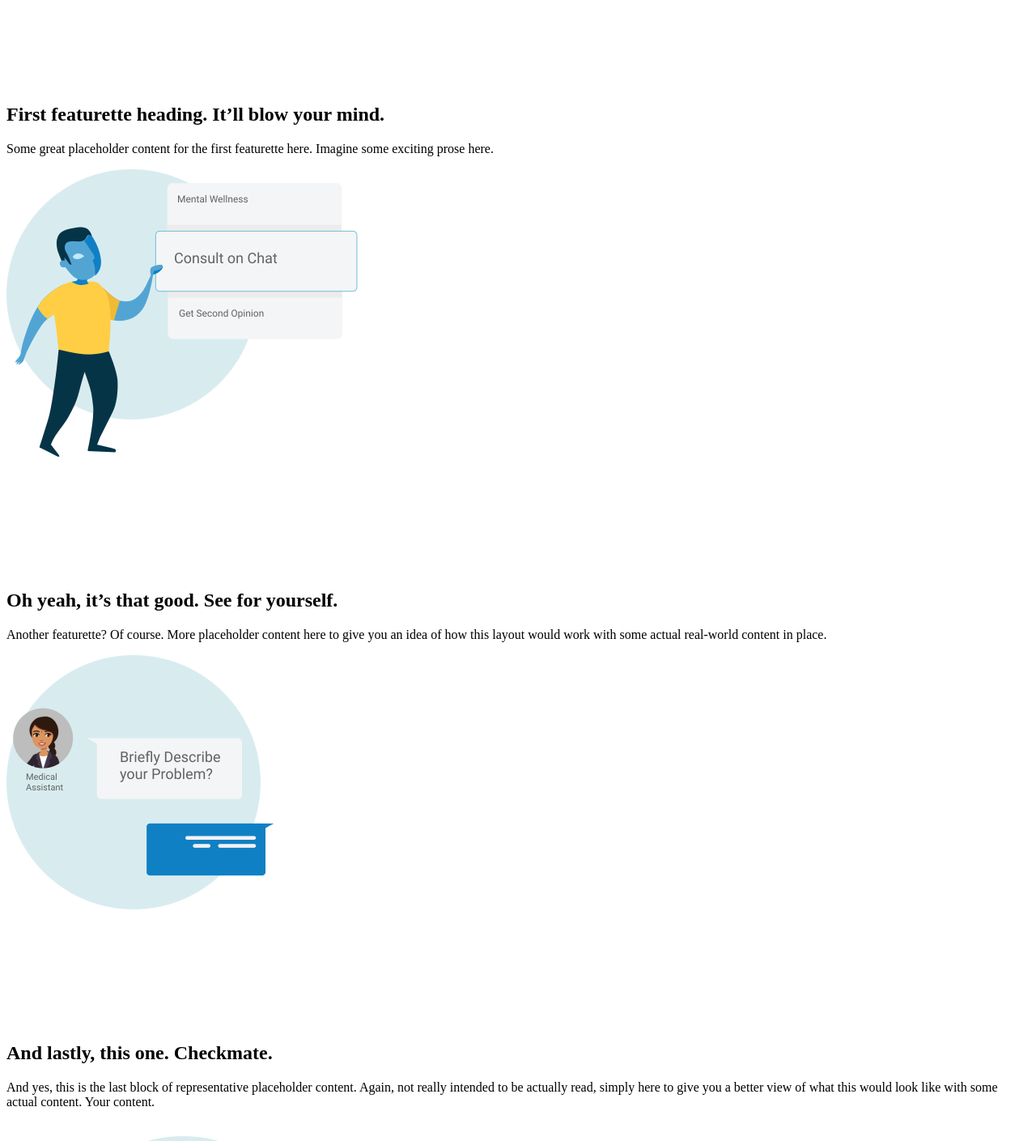
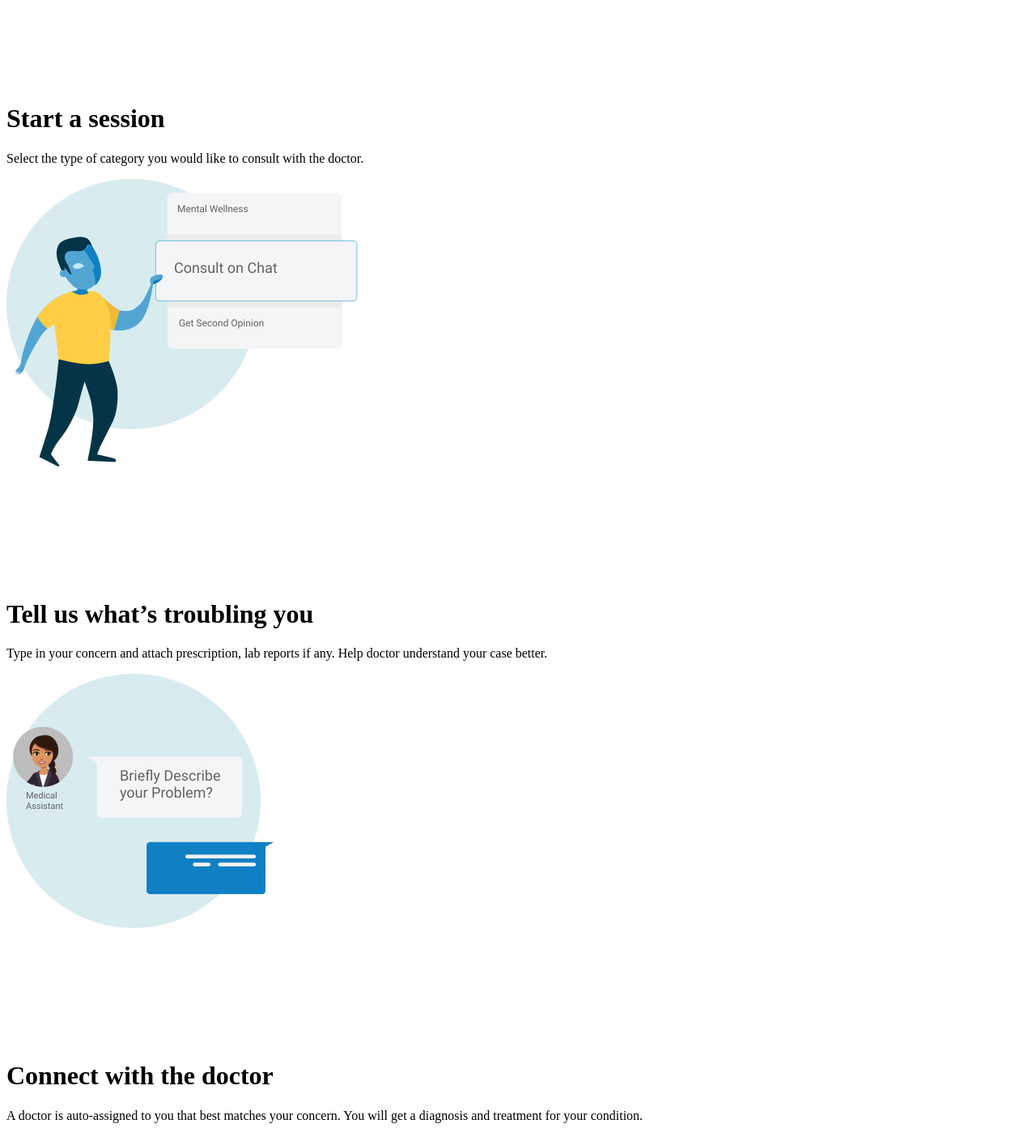
Before and after one commit to AbhaayKaul/Medcare-App, a React (Create React App) app in the folder frontend/: page / in a window 1280 px wide. Shown: the part 2680-4089 px from the top of the page at 81% size. Built offline with nearby package versions, Linux system fonts and the light colour scheme; the HTML template or start-up script is replaced by a standard one.

Commit message:
added animation in frontend

```diff
--- a/frontend/src/components/CatalogueBar.js
+++ b/frontend/src/components/CatalogueBar.js
@@ -1,9 +1,14 @@
-import React from 'react'
+import React, { useEffect } from 'react'
 import { Container } from 'react-bootstrap'
+import Aos from "aos";
+import "aos/dist/aos.css"
 
 const CatalogueBar = () => {
+  useEffect(() => {
+    Aos.init({ duration:1000});
+  },[]);
   return (
-    <Container className="text-center my-5">
+    <Container data-aos="fade-down" className="text-center my-5">
       <div className="row">
         <div className="col-lg-4">
           <i className="far fa-calendar-check fa-9x"></i>
--- a/frontend/src/components/Featurette.js
+++ b/frontend/src/components/Featurette.js
@@ -1,35 +1,34 @@
-import React from 'react'
+import React, { useEffect } from 'react'
 import { Image } from 'react-bootstrap'
-
+import Aos from "aos";
+import "aos/dist/aos.css"
 const Featurette = () => {
+  useEffect(() => {
+    Aos.init({ duration:2500});
+  },[]);
   return (
     <>
       {/* <Container */}
-      <div className="row featurette margin-featurette box">
+      <div data-aos="fade-down" className="row featurette margin-featurette box" >
         <div className="col-md-7">
-          <h2 className="featurette-heading ">
-            First featurette heading.{' '}
-            <span className="text-muted">It’ll blow your mind.</span>
-          </h2>
+          <h1 className="featurette-heading ">
+          Start a session
+          </h1>
           <p className="lead">
-            Some great placeholder content for the first featurette here.
-            Imagine some exciting prose here.
+          Select the type of category you would like to consult with the doctor.
           </p>
         </div>
         <div className="col-md-5">
           <Image src="/images/service-1.png" />
         </div>
       </div>
-      <div className="row featurette margin-featurette box">
+      <div data-aos="fade-right" className="row featurette margin-featurette box">
         <div className="col-md-7 order-md-2">
-          <h2 className="featurette-heading">
-            Oh yeah, it’s that good.{' '}
-            <span className="text-muted">See for yourself.</span>
-          </h2>
+          <h1 className="featurette-heading">
+          Tell us what’s troubling you
+          </h1>
           <p className="lead">
-            Another featurette? Of course. More placeholder content here to give
-            you an idea of how this layout would work with some actual
-            real-world content in place.
+          Type in your concern and attach prescription, lab reports if any. Help doctor understand your case better.
           </p>
         </div>
         <div className="col-md-5 order-md-1">
@@ -37,16 +36,13 @@ const Featurette = () => {
         </div>
       </div>
 
-      <div className="row featurette margin-featurette box">
+      <div data-aos="fade-left" className="row featurette margin-featurette box">
         <div className="col-md-7">
-          <h2 className="featurette-heading">
-            And lastly, this one. <span className="text-muted">Checkmate.</span>
-          </h2>
+          <h1 className="featurette-heading">
+          Connect with the doctor
+          </h1>
           <p className="lead">
-            And yes, this is the last block of representative placeholder
-            content. Again, not really intended to be actually read, simply here
-            to give you a better view of what this would look like with some
-            actual content. Your content.
+          A doctor is auto-assigned to you that best matches your concern. You will get a diagnosis and treatment for your condition.
           </p>
         </div>
         <div className="col-md-5">
@@ -54,16 +50,13 @@ const Featurette = () => {
         </div>
       </div>
 
-      <div className="row featurette margin-featurette box">
+      <div data-aos="fade-up" className="row featurette margin-featurette box">
         <div className="col-md-7 order-md-2">
-          <h2 className="featurette-heading">
-            And lastly, this one. <span className="text-muted">Checkmate.</span>
-          </h2>
+          <h1 className="featurette-heading">
+          Follow up with your doctor.
+          </h1>
           <p className="lead">
-            And yes, this is the last block of representative placeholder
-            content. Again, not really intended to be actually read, simply here
-            to give you a better view of what this would look like with some
-            actual content. Your content.
+          Still, need more clarity? You can follow up with the doctor even after your chat window closes.
           </p>
         </div>
         <div className="col-md-5">
--- a/package.json
+++ b/package.json
@@ -22,6 +22,7 @@
   },
   "homepage": "https://github.com/amanverma644/IOSDWinterHack#readme",
   "dependencies": {
+    "aos": "^2.3.4",
     "concurrently": "^7.0.0",
     "dotenv": "^10.0.0",
     "express": "^4.17.2",
```
Also changed, not shown: 1 other file (tests, documents, lock files or other folders).
